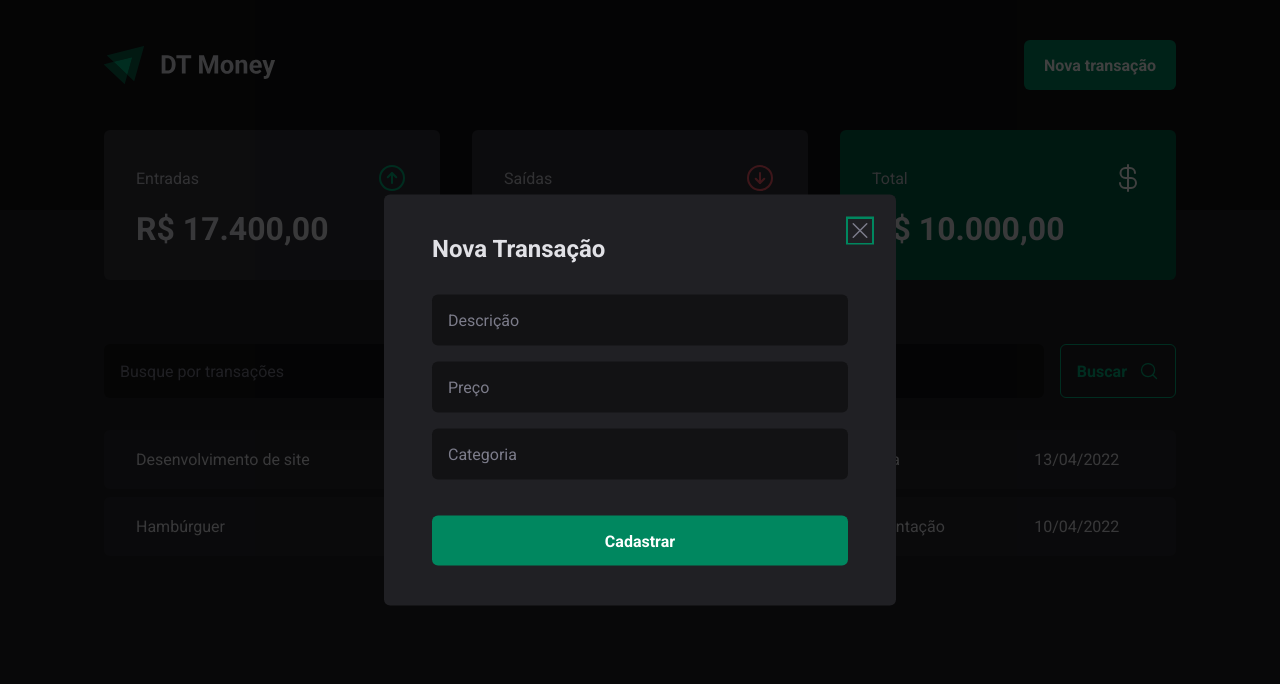
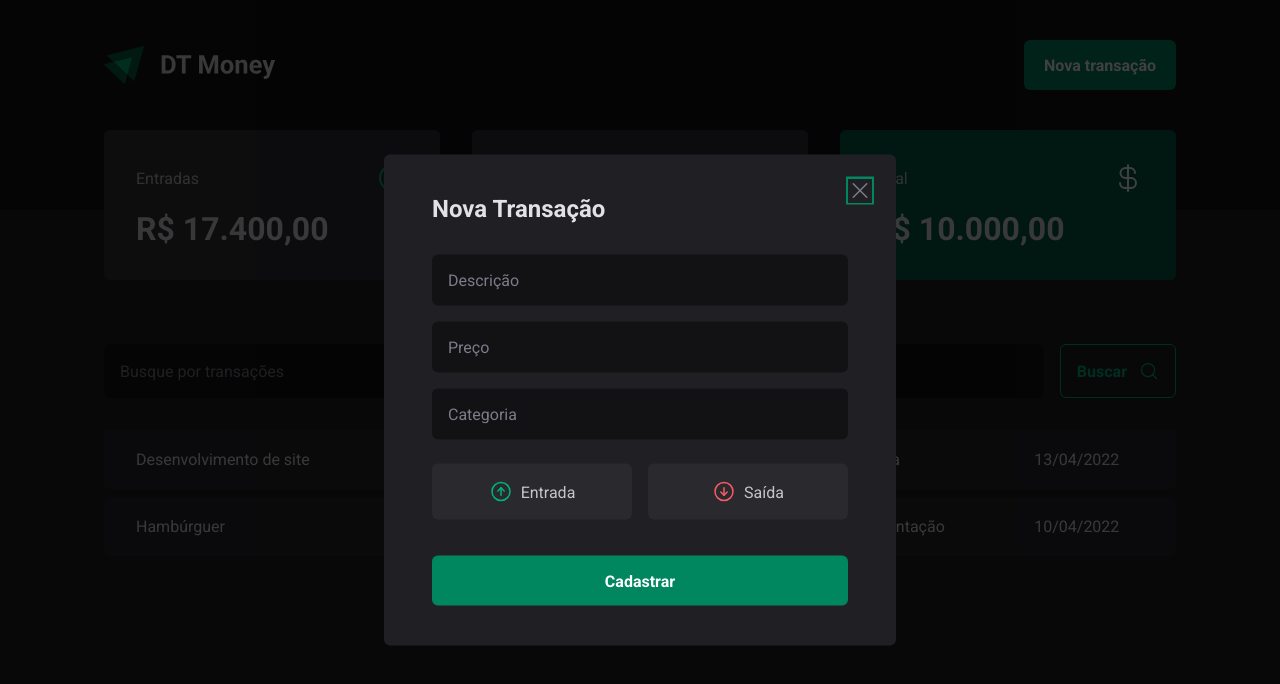
Before and after one commit to GabrielFerlima/Ignite-DtMoney-React, a React (Vite) app in the folder DtMoney/: page / in a window 1280 px wide. Both pictures are taken after a click on the button "Nova transação". Shown: the top 684 px of the page. Built offline with nearby package versions, Linux system fonts and the light colour scheme.

Commit message:
Adicionando botoes de entrada e saida no formulario

```diff
--- a/DtMoney/src/components/Header/NewTransactionsModal/index.tsx
+++ b/DtMoney/src/components/Header/NewTransactionsModal/index.tsx
@@ -1,6 +1,6 @@
 import * as Dialog from '@radix-ui/react-dialog'
-import { X } from 'phosphor-react'
-import { CloseButton, Content, Overlay } from './styles'
+import { ArrowCircleDown, ArrowCircleUp, X } from 'phosphor-react'
+import { CloseButton, Content, Overlay, TransactionType, TransactionTypeButton } from './styles'
 
 export function NewTransactionModal() {
     return(
@@ -18,10 +18,22 @@
                 <input type="number" placeholder='Preço' required/>
                 <input type="text" placeholder='Categoria' required/>
 
+                <TransactionType>
+                    <TransactionTypeButton variant='income'>
+                    <ArrowCircleUp size={24}/>
+                        Entrada
+                     </TransactionTypeButton>
+                    <TransactionTypeButton variant='outcome'>
+                    <ArrowCircleDown size={24}/>
+                        Saída
+                        </TransactionTypeButton>
+                </TransactionType>
+
                 <button type="submit">
                     Cadastrar
                 </button>
             </form>
+
 
         </Content>
 
--- a/DtMoney/src/components/Header/NewTransactionsModal/styles.ts
+++ b/DtMoney/src/components/Header/NewTransactionsModal/styles.ts
@@ -61,3 +61,31 @@
   cursor: pointer;
   color: ${props => props.theme["gray-500"]};
 `;
+
+export const TransactionType = styled.div`
+    display: grid;
+    grid-template-columns: repeat(2, 1fr);
+    gap: 1rem;
+    margin-top: 0.5rem;
+`;
+
+interface TransactionTypeButtonProps {
+    variant: 'income' | 'outcome'
+}
+
+export const TransactionTypeButton = styled.button<TransactionTypeButtonProps>`
+    background: ${props => props.theme['gray-700']};
+    padding: 1rem;
+    display: flex;
+    align-items: center;
+    justify-content: center;
+    gap: 0.5rem;
+    border-radius: 6px;
+    cursor: pointer;
+    border: 0;
+    color: ${props => props.theme["gray-300"]};
+
+    svg {
+        color: ${props => props.variant === 'income' ? props.theme['green-300'] : props.theme['red-300']};
+    }
+`;
```
